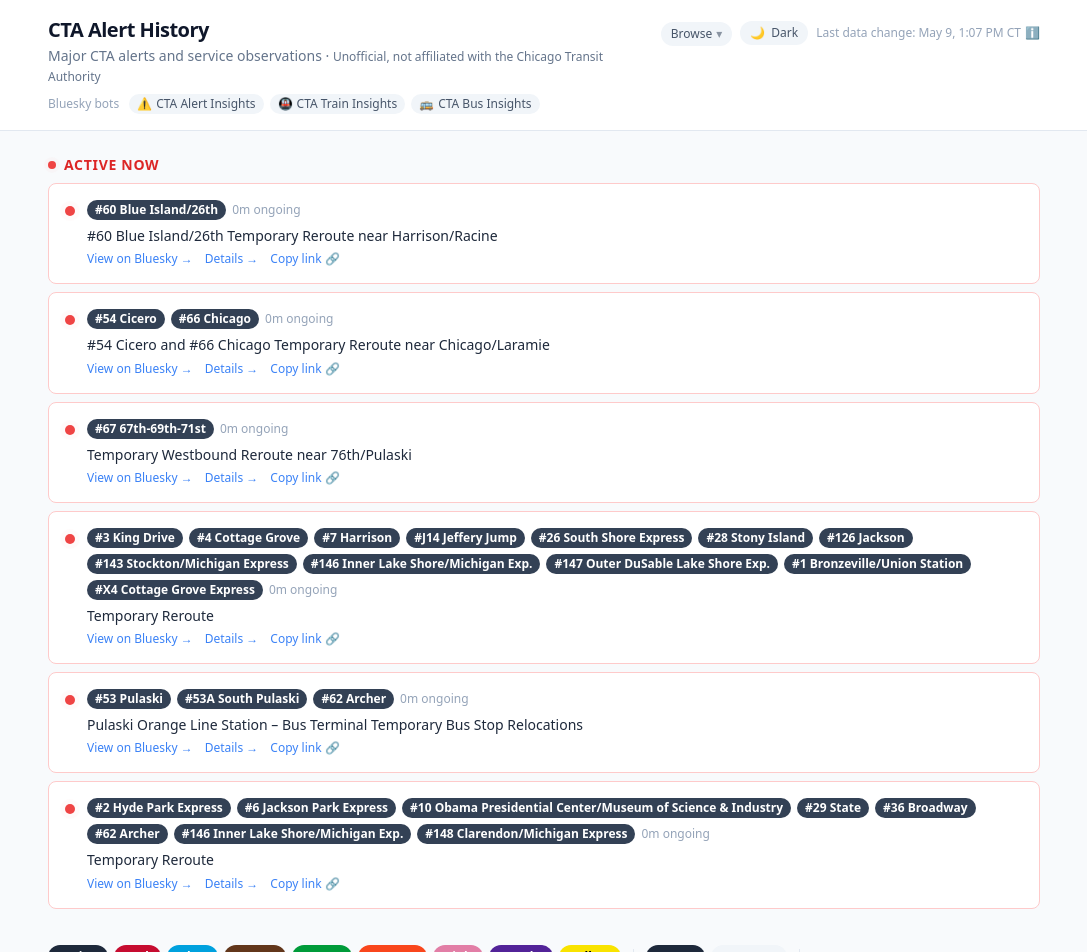
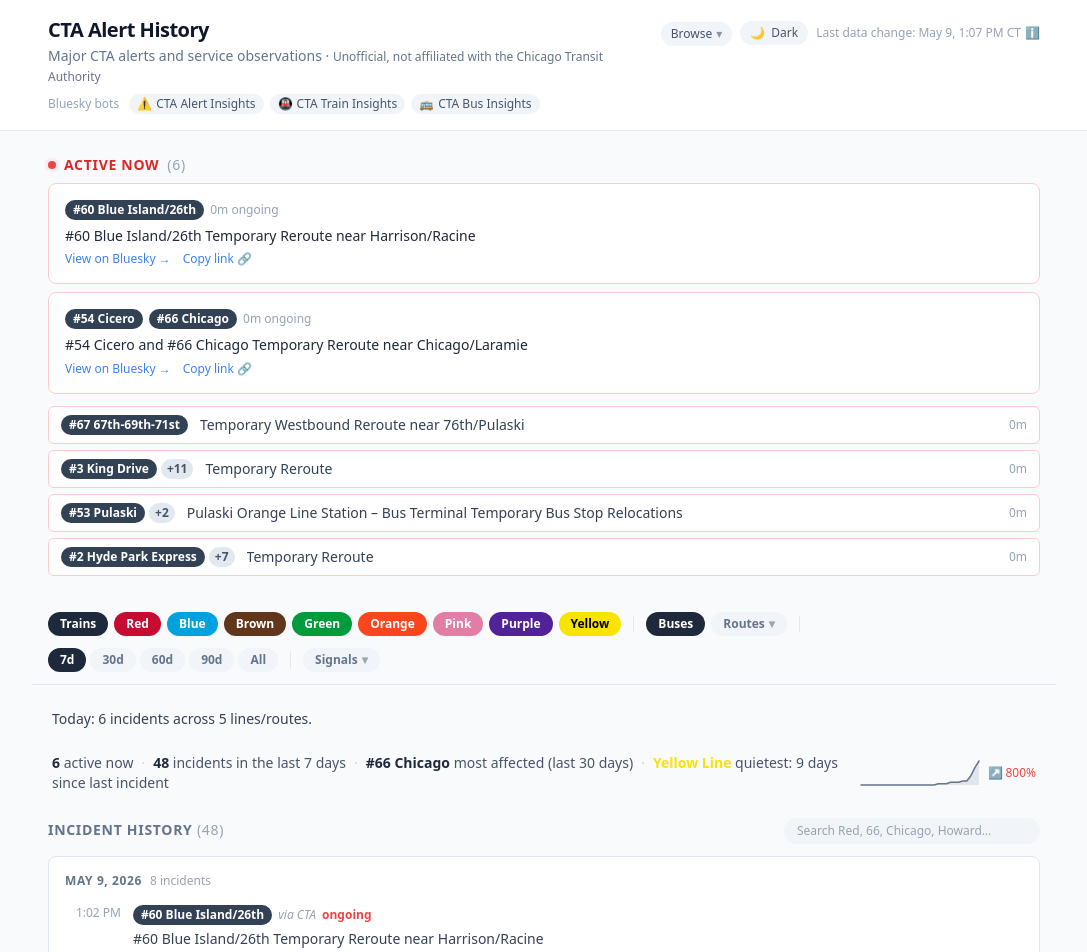
Before and after one commit to cailinpitt/chicago-transit-alerts, a React (Vite) app: page / in a window 1280 px wide. Shown: the top 952 px of the page, without its empty margins (96-1183 px from the left). Built offline with nearby package versions, Linux system fonts and the light colour scheme.

Commit message:
Compact ActiveAlerts past 2 incidents, drop redundant Active-only filter

```diff
--- a/src/App.jsx
+++ b/src/App.jsx
@@ -71,7 +71,6 @@
   const [selectedDay, setSelectedDay] = useState(initial.selectedDay);
   const [selectedSignals, setSelectedSignals] = useState(initial.selectedSignals);
   const [search, setSearch] = useState(initial.search);
-  const [activeOnly, setActiveOnly] = useState(initial.activeOnly ?? false);
 
   function resetFilters() {
     setSelectedLines(null);
@@ -81,23 +80,13 @@
     setSelectedDay(null);
     setSelectedSignals([]);
     setSearch('');
-    setActiveOnly(false);
   }
 
   // Picking any range pill drops the day pin — the two are mutually exclusive
   // narrow modes, and a stale pin would silently override the user's choice.
-  // Same goes for active-only: the date pills are about historical scope, the
-  // active chip is about state, so they overwrite each other rather than
-  // compose into "active in last 7 days" (which would always equal active).
   function handleDateRangeChange(next) {
     setDateRange(next);
     setSelectedDay(null);
-    setActiveOnly(false);
-  }
-
-  function handleActiveOnly(next) {
-    setActiveOnly(next);
-    if (next) setSelectedDay(null);
   }
 
   // Auto-flip bus visibility on transitions in/out of a positive train-line
@@ -123,22 +112,12 @@
       selectedDay,
       selectedSignals,
       search,
-      activeOnly,
     });
     const next = `${window.location.pathname}${queryString}${window.location.hash}`;
     if (next !== `${window.location.pathname}${window.location.search}${window.location.hash}`) {
       window.history.replaceState(null, '', next);
     }
-  }, [
-    selectedLines,
-    showBus,
-    selectedBusRoutes,
-    dateRange,
-    selectedDay,
-    selectedSignals,
-    search,
-    activeOnly,
-  ]);
+  }, [selectedLines, showBus, selectedBusRoutes, dateRange, selectedDay, selectedSignals, search]);
 
   // Persist the sticky subset (lines, bus visibility, bus routes, signals)
   // to localStorage so a returning visitor sees the same scope they last
@@ -295,19 +274,15 @@
 
   const filtered = useMemo(() => {
     if (!data) return { alerts: [], observations: [] };
-    // activeOnly takes precedence over dateRange — when active-only is on we
-    // don't want a stale 7d window silently dropping a 10-day-old ongoing
-    // incident from the list.
-    const startTs = activeOnly ? null : dateRange ? now - dateRange * DAY_MS : null;
+    const startTs = dateRange ? now - dateRange * DAY_MS : null;
     return filterIncidents(data.alerts, data.observations, {
       lines: selectedLines,
       startTs,
       showBus,
       busRoutes: selectedBusRoutes.length > 0 ? selectedBusRoutes : null,
-      selectedDay: activeOnly ? null : selectedDay,
+      selectedDay,
       signals: selectedSignals.length > 0 ? selectedSignals : null,
       search,
-      activeOnly,
       now,
     });
   }, [
@@ -319,7 +294,6 @@
     selectedDay,
     selectedSignals,
     search,
-    activeOnly,
     now,
   ]);
 
@@ -384,8 +358,6 @@
                 onClearSelectedDay={() => setSelectedDay(null)}
                 selectedSignals={selectedSignals}
                 onSignalsChange={setSelectedSignals}
-                activeOnly={activeOnly}
-                onActiveOnlyChange={handleActiveOnly}
               />
             </div>
             {todaySummary && (
--- a/src/components/ActiveAlerts.jsx
+++ b/src/components/ActiveAlerts.jsx
@@ -9,66 +9,100 @@
 // Below 5, a single outlier dominates and the hint is more noise than signal.
 const TYPICAL_MIN_COUNT = 5;
 
-function ActiveCard({ incident, now, isNew, typicalDurations, stationIndex }) {
+// Above this count, switch from full red-bordered cards to compact one-line
+// rows so a busy day doesn't push the rest of the homepage off the screen.
+// The first FULL_CARD_LIMIT incidents stay full-size (most users care about
+// the freshest one or two); the rest collapse to compact rows that link
+// straight to /event/:id.
+const FULL_CARD_LIMIT = 2;
+
+// Pull the description out of an incident for both card and row variants.
+// Returns a string-or-JSX `description` plus a flat `descriptionText` that
+// the compact row can fall back to when stations are missing (compact rows
+// are single-line, no nested links).
+function describeIncident(incident, stationIndex) {
   const isAlert = !!incident.alert_id;
-  const startTs = incident.first_seen_ts || incident.ts;
-  const elapsedText = formatDuration(now - startTs) ?? '0m';
-
-  // Look up the cohort median for this incident's (kind, line, signal) bucket.
-  // Pure CTA alerts return a null key and get no hint — there's no honest
-  // type to compare against.
-  const typicalKey = typicalDurationKey(incident);
-  const typical = typicalKey && typicalDurations ? typicalDurations.get(typicalKey) : null;
-  const typicalText =
-    typical && typical.count >= TYPICAL_MIN_COUNT ? formatDuration(typical.medianMs) : null;
   const hasStations = !!(incident.from_station && incident.to_station);
   const signalsText =
     incident.signals?.length > 0
       ? incident.signals.map((s) => SIGNAL_LABELS[s] ?? s).join(', ')
       : null;
-  // The description is either a string or a JSX fragment. The fragment form
-  // appears for segment-style observations so each endpoint can become a
-  // /station/:slug link when its page is worth visiting.
-  let description;
+
   if (isAlert) {
-    description = incident.headline;
-  } else if (hasStations) {
-    description = (
-      <>
-        <StationName name={incident.from_station} stationIndex={stationIndex} /> →{' '}
-        <StationName name={incident.to_station} stationIndex={stationIndex} />
-      </>
-    );
-  } else if (incident.from_station || incident.to_station) {
-    description = (
-      <StationName
-        name={incident.from_station ?? incident.to_station}
-        stationIndex={stationIndex}
-      />
-    );
-  } else if (incident.detection_source === 'roundup' && signalsText) {
-    description = `Multiple signals: ${signalsText}`;
-  } else if (incident.detection_source === 'roundup') {
-    description = 'Multiple simultaneous disruptions detected';
-  } else if (signalsText) {
-    description = `Service disruption detected: ${signalsText}`;
-  } else {
-    description = 'Service disruption detected';
+    return { description: incident.headline, descriptionText: incident.headline };
   }
+  if (hasStations) {
+    return {
+      description: (
+        <>
+          <StationName name={incident.from_station} stationIndex={stationIndex} /> →{' '}
+          <StationName name={incident.to_station} stationIndex={stationIndex} />
+        </>
+      ),
+      descriptionText: `${incident.from_station} → ${incident.to_station}`,
+    };
+  }
+  if (incident.from_station || incident.to_station) {
+    const name = incident.from_station ?? incident.to_station;
+    return {
+      description: <StationName name={name} stationIndex={stationIndex} />,
+      descriptionText: name,
+    };
+  }
+  if (incident.detection_source === 'roundup' && signalsText) {
+    const t = `Multiple signals: ${signalsText}`;
+    return { description: t, descriptionText: t };
+  }
+  if (incident.detection_source === 'roundup') {
+    const t = 'Multiple simultaneous disruptions detected';
+    return { description: t, descriptionText: t };
+  }
+  if (signalsText) {
+    const t = `Service disruption detected: ${signalsText}`;
+    return { description: t, descriptionText: t };
+  }
+  return {
+    description: 'Service disruption detected',
+    descriptionText: 'Service disruption detected',
+  };
+}
+
+function elapsed(now, startTs) {
+  return formatDuration(now - startTs) ?? '0m';
+}
+
+// Full red-bordered card. Used for the freshest 1–2 active incidents. The
+// whole card navigates to /event/:id via an absolutely-positioned link
+// overlay — that pattern (rather than wrapping the card in an <a>) lets
+// the inner Bluesky and Share links remain real <a>/<button> elements
+// without nesting interactive content, which would be invalid HTML.
+// The per-card pulsing dot has been dropped: the section header already has
+// one, and stacking six of them reads as anxiety, not information.
+function ActiveCard({ incident, now, isNew, typicalDurations, stationIndex }) {
+  const startTs = incident.first_seen_ts || incident.ts;
+  const elapsedText = elapsed(now, startTs);
+  const typicalKey = typicalDurationKey(incident);
+  const typical = typicalKey && typicalDurations ? typicalDurations.get(typicalKey) : null;
+  const typicalText =
+    typical && typical.count >= TYPICAL_MIN_COUNT ? formatDuration(typical.medianMs) : null;
+  const { description } = describeIncident(incident, stationIndex);
+  const eventId = getEventId(incident);
 
   return (
     <div
-      className={`bg-white dark:bg-gh-surface rounded-lg border border-red-200 dark:border-red-900 p-4 flex items-start gap-3 ${
-        isNew ? 'animate-fade-highlight' : ''
-      }`}
+      className={`relative bg-white dark:bg-gh-surface rounded-lg border border-red-200 dark:border-red-900 p-4 ${
+        eventId ? 'hover:border-red-300 dark:hover:border-red-800 transition-colors' : ''
+      } ${isNew ? 'animate-fade-highlight' : ''}`}
     >
-      {/* Pulsing dot */}
-      <div aria-hidden="true" className="relative mt-1.5 flex-shrink-0 flex h-2.5 w-2.5">
-        <span className="animate-ping absolute inline-flex h-full w-full rounded-full bg-red-400 opacity-75" />
-        <span className="relative inline-flex h-2.5 w-2.5 rounded-full bg-red-500" />
-      </div>
-
-      <div className="flex-1 min-w-0">
+      {/* Card-wide overlay link. Sits behind the inner content (z-0) so
+          inner <a>/<button> elements (which get z-10 via .relative) keep
+          working independently with middle-click, focus, etc. */}
+      {eventId && (
+        <a href={`/event/${eventId}`} className="absolute inset-0 z-0 rounded-lg">
+          <span className="sr-only">View event details</span>
+        </a>
+      )}
+      <div className="relative z-10 pointer-events-none">
         <div className="flex flex-wrap items-center gap-1.5 mb-1.5">
           <LinePill kind={incident.kind} line={incident.line} routes={incident.routes} />
           <span className="text-xs text-slate-400 dark:text-slate-500">
@@ -83,10 +117,13 @@
             )}
           </span>
         </div>
-        <p className="text-sm font-medium text-slate-800 dark:text-slate-200 leading-snug">
+        {/* pointer-events-auto re-enables hovering on station-name links
+            (StationName renders <a>) inside the description, which would
+            otherwise be blocked by the parent's pointer-events-none. */}
+        <p className="text-sm font-medium text-slate-800 dark:text-slate-200 leading-snug pointer-events-auto">
           {description}
         </p>
-        <div className="flex flex-wrap gap-3 mt-1.5">
+        <div className="flex flex-wrap gap-3 mt-1.5 pointer-events-auto">
           {incident.post_url && (
             <a
               href={incident.post_url}
@@ -97,19 +134,68 @@
               View on Bluesky →
             </a>
           )}
-          {getEventId(incident) && (
-            <a
-              href={`/event/${getEventId(incident)}`}
-              className="text-xs text-blue-500 hover:text-blue-400 hover:underline"
-            >
-              Details →
-            </a>
-          )}
-          <ShareLink eventId={getEventId(incident)} />
+          <ShareLink eventId={eventId} />
         </div>
       </div>
     </div>
   );
+}
+
+// Cap on pills shown inside a compact row. A multi-route bus alert can
+// touch a dozen routes — rendering them all blows the row up vertically and
+// squeezes the description out. Show the first pill, then a "+N" chip; the
+// /event/:id page lists every affected route in full.
+const COMPACT_PILL_LIMIT = 1;
+
+// Compact one-line variant. Shown for the 3rd+ active incident. Whole row
+// links to /event/:id. No description-side links (they wouldn't fit), no
+// typical-duration hint (signal-to-noise loss in a single line). Pills are
+// capped and the description is truncated so the row stays exactly one line
+// regardless of how many routes the alert touches.
+function ActiveRow({ incident, now, isNew }) {
+  const startTs = incident.first_seen_ts || incident.ts;
+  const elapsedText = elapsed(now, startTs);
+  const { descriptionText } = describeIncident(incident, null);
+  const eventId = getEventId(incident);
+
+  const allRoutes =
+    Array.isArray(incident.routes) && incident.routes.length > 0
+      ? incident.routes
+      : incident.line
+        ? [incident.line]
+        : [];
+  const shownRoutes = allRoutes.slice(0, COMPACT_PILL_LIMIT);
+  const overflowCount = allRoutes.length - shownRoutes.length;
+
+  const className = `flex items-center gap-3 px-3 py-2 rounded-md border border-red-200 dark:border-red-900 bg-white dark:bg-gh-surface text-sm hover:border-red-300 dark:hover:border-red-800 transition-colors ${
+    isNew ? 'animate-fade-highlight' : ''
+  }`;
+  const inner = (
+    <>
+      <span className="flex items-center gap-1 flex-shrink-0">
+        <LinePill kind={incident.kind} line={incident.line} routes={shownRoutes} />
+        {overflowCount > 0 && (
+          <span className="inline-flex items-center px-1.5 py-0.5 rounded-full text-xs font-semibold bg-slate-200 dark:bg-gh-subtle text-slate-600 dark:text-slate-300">
+            +{overflowCount}
+          </span>
+        )}
+      </span>
+      <span className="flex-1 min-w-0 truncate whitespace-nowrap text-slate-700 dark:text-slate-200">
+        {descriptionText}
+      </span>
+      <span className="text-xs text-slate-400 dark:text-slate-500 flex-shrink-0 tabular-nums">
+        {elapsedText}
+      </span>
+    </>
+  );
+  if (eventId) {
+    return (
+      <a href={`/event/${eventId}`} className={className}>
+        {inner}
+      </a>
+    );
+  }
+  return <div className={className}>{inner}</div>;
 }
 
 export default function ActiveAlerts({
@@ -119,6 +205,14 @@
   typicalDurations,
   stationIndex,
 }) {
+  // First 1-2 stay as full cards — the freshest, most-likely-to-investigate
+  // incidents get visual weight. Beyond that we collapse to compact rows so
+  // a system-wide bad afternoon doesn't push the rest of the page below the
+  // fold.
+  const fullCount = Math.min(incidents.length, FULL_CARD_LIMIT);
+  const fullCards = incidents.slice(0, fullCount);
+  const compactRows = incidents.slice(fullCount);
+
   return (
     <section>
       <div className="flex items-center gap-2 mb-2">
@@ -126,10 +220,15 @@
           <span className="animate-ping absolute inline-flex h-full w-full rounded-full bg-red-400 opacity-75" />
           <span className="relative inline-flex h-2 w-2 rounded-full bg-red-500" />
         </div>
-        <h2 className="text-sm font-semibold text-red-600 uppercase tracking-wider">Active Now</h2>
+        <h2 className="text-sm font-semibold text-red-600 uppercase tracking-wider">
+          Active Now
+          <span className="ml-2 normal-case font-normal text-slate-400 dark:text-slate-500">
+            ({incidents.length})
+          </span>
+        </h2>
       </div>
       <div className="space-y-2">
-        {incidents.map((incident) => {
+        {fullCards.map((incident) => {
           const eventId = getEventId(incident);
           return (
             <ActiveCard
@@ -142,6 +241,21 @@
             />
           );
         })}
+        {compactRows.length > 0 && (
+          <div className="space-y-1.5 pt-1">
+            {compactRows.map((incident) => {
+              const eventId = getEventId(incident);
+              return (
+                <ActiveRow
+                  key={incident.alert_id ?? `obs-${incident.id}`}
+                  incident={incident}
+                  now={now}
+                  isNew={eventId != null && highlightedIds?.has(eventId)}
+                />
+              );
+            })}
+          </div>
+        )}
       </div>
     </section>
   );
--- a/src/components/Filters.jsx
+++ b/src/components/Filters.jsx
@@ -173,8 +173,6 @@
   onClearSelectedDay,
   selectedSignals = [],
   onSignalsChange,
-  activeOnly = false,
-  onActiveOnlyChange,
 }) {
   const toggleLine = (line) => {
     onLinesChange((prev) => {
@@ -246,11 +244,8 @@
 
       <div className="hidden sm:block w-px h-4 bg-slate-200 dark:bg-slate-600" />
 
-      {/* Date range filter — replaced by a day chip when a day is pinned, or
-          by an "Active only" chip when active-only mode is on. The three
-          modes (range, day, active) are mutually exclusive narrowings of the
-          incident list, so they share this slot rather than stack. */}
-      <div className="flex gap-1 items-center flex-wrap">
+      {/* Date range filter — replaced by a day chip when a single day is pinned. */}
+      <div className="flex gap-1">
         {selectedDay != null ? (
           <button
             type="button"
@@ -263,21 +258,8 @@
               ×
             </span>
           </button>
-        ) : activeOnly ? (
-          <button
-            type="button"
-            onClick={() => onActiveOnlyChange?.(false)}
-            className="px-3 py-1 rounded-full text-xs font-semibold inline-flex items-center gap-1.5 bg-red-500 text-white hover:opacity-80 transition-opacity"
-            aria-label="Clear active-only filter"
-          >
-            <span>Active only</span>
-            <span aria-hidden="true" className="opacity-70">
-              ×
-            </span>
-          </button>
         ) : (
-          <>
-            {DATE_OPTIONS.map(({ label, value }) => (
+          DATE_OPTIONS.map(({ label, value }) => (
             <button
               type="button"
               key={label}
@@ -290,18 +272,7 @@
             >
               {label}
             </button>
-            ))}
-            {onActiveOnlyChange && (
-              <button
-                type="button"
-                onClick={() => onActiveOnlyChange(true)}
-                className="px-3 py-1 rounded-full text-xs font-semibold transition-colors bg-slate-100 dark:bg-gh-subtle text-slate-500 dark:text-slate-300 hover:bg-slate-200 dark:hover:bg-gh-border"
-                title="Show only ongoing incidents"
-              >
-                Active
-              </button>
-            )}
-          </>
+          ))
         )}
       </div>
 
```
Also changed, not shown: src/lib/incidents.js, src/lib/urlState.js, 2 other files (tests, documents, lock files or other folders). Lines whose indentation alone changed are shown as unchanged.
